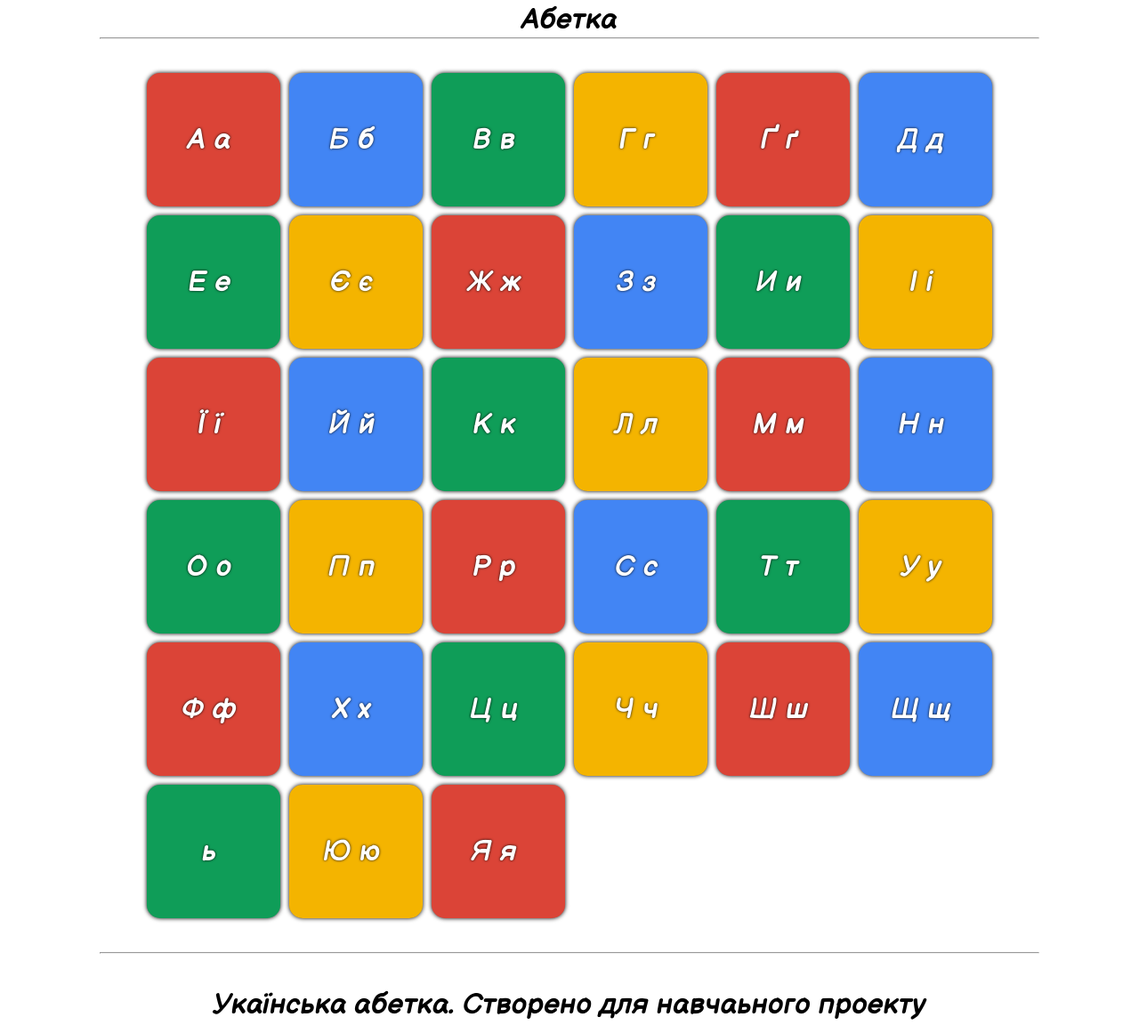
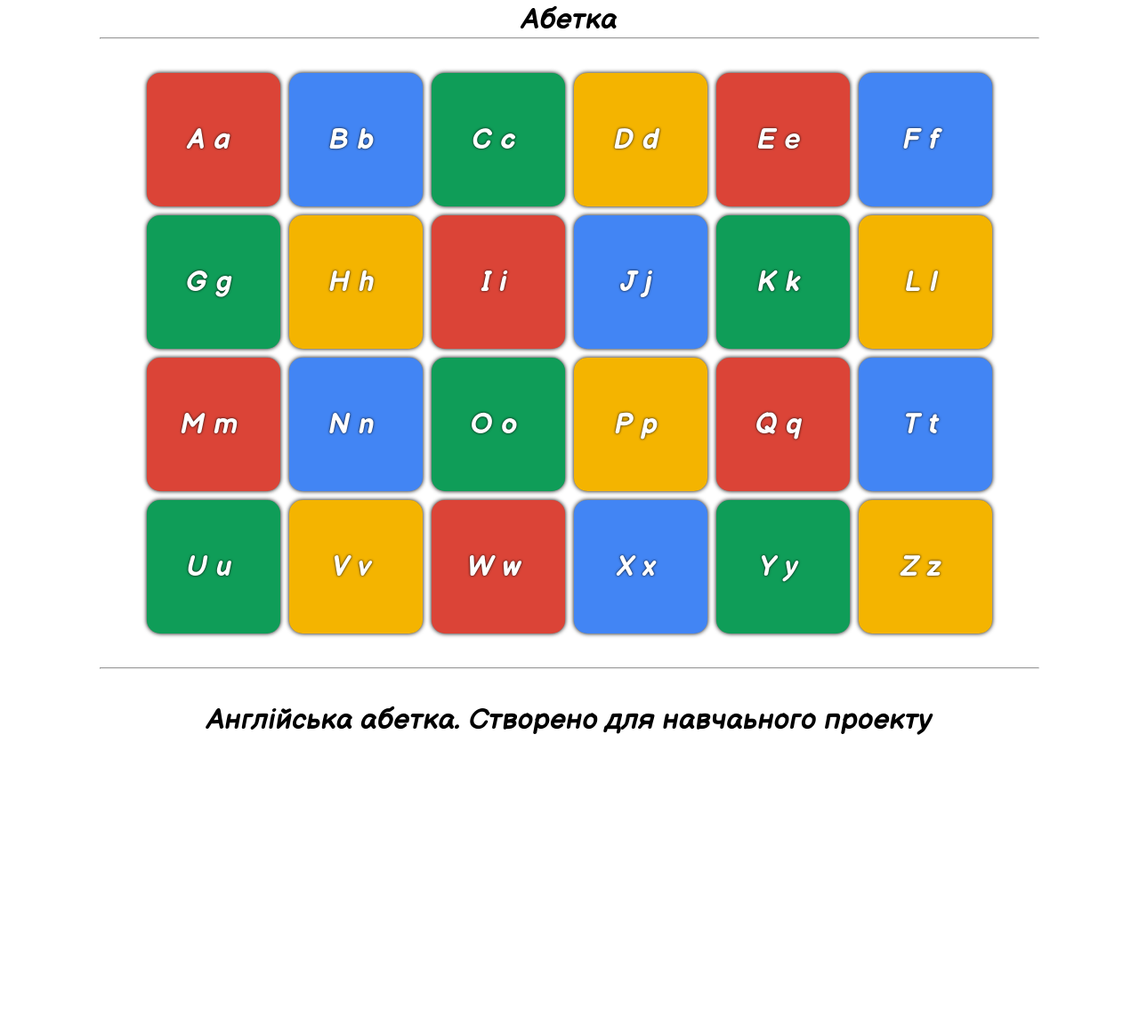
Before and after one commit to danylo56/alphabet, a plain HTML site: page index.html in a window 1280 px wide. Shown: the part 812-1964 px from the top of the page at 89% size. After the commit the page ends 1656 px from the top, so only its background shows below. Drawn offline with Linux system fonts and the light colour scheme.

Commit message:
Changed mp3 files to speech synthesis

```diff
--- a/index.html
+++ b/index.html
@@ -6,18 +6,18 @@
     <link rel="stylesheet" href="css/style.css">
     <link href="https://fonts.googleapis.com/css2?family=Balsamiq+Sans:ital,wght@1,700&display=swap" rel="stylesheet">
     <link rel="stylesheet" href="https://stackpath.bootstrapcdn.com/font-awesome/4.7.0/css/font-awesome.min.css">
-    <title>АБВГ</title>
+    <title>ABCD</title>
     <link rel="icon" href="https://img.icons8.com/flat_round/64/000000/abc.png" type="image/png">
 </head>
 <body>
     <nav class="navbar">
         <h3 class="navbar-brand">
-            <p class="jumped-letter" style="color: #DB4437">А</p>
-            <p class="jumped-letter" style="color: #F4B400">Б</p>
-            <p class="jumped-letter" style="color: #4285F4">В</p>
-            <p class="jumped-letter" style="color: #0F9D58">Г</p>
+            <p class="jumped-letter" style="color: #DB4437">A</p>
+            <p class="jumped-letter" style="color: #F4B400">B</p>
+            <p class="jumped-letter" style="color: #4285F4">C</p>
+            <p class="jumped-letter" style="color: #0F9D58">D</p>
         </h3>
-        <h1 class="navbar-title">Абетка для наймолодших</h1>
+        <h1 class="navbar-title">Англійська абетка для наймолодших</h1>
         <a href="#alphabet"><i class="fa fa-chevron-down"></i></a>
     </nav>
 
@@ -25,45 +25,36 @@
         <h1>Абетка</h1>
         <hr><br><br>
         <div class="alphabet-box" id="alphabet">
-            <div class="letter-box r" onclick="play('a')"><p>Аа</p></div>
-            <div class="letter-box b" onclick="play('b')"><p>Бб</p></div>
-            <div class="letter-box g" onclick="play('v')"><p>Вв</p></div>
-            <div class="letter-box y" onclick="play('h')"><p>Гг</p> </div>
-            <div class="letter-box r" onclick="play('g')"><p>Ґґ</p></div>
-            <div class="letter-box b" onclick="play('d')"><p>Дд</p></div>
-            <div class="letter-box g" onclick="play('e')"><p>Ее</p></div>
-            <div class="letter-box y" onclick="play('ye')"><p>Єє</p></div>
-            <div class="letter-box r" onclick="play('zh')"><p>Жж</p></div>
-            <div class="letter-box b" onclick="play('z')"><p>Зз</p></div>
-            <div class="letter-box g" onclick="play('y')"><p>Ии</p></div>
-            <div class="letter-box y" onclick="play('i')"><p>Іі</p></div>
-            <div class="letter-box r" onclick="play('yi')"><p>Її</p></div>
-            <div class="letter-box b" onclick="play('yy')"><p>Йй</p></div>
-            <div class="letter-box g" onclick="play('k')"><p>Кк</p></div>
-            <div class="letter-box y" onclick="play('l')"><p>Лл</p></div>
-            <div class="letter-box r" onclick="play('m')"><p>Мм</p></div>
-            <div class="letter-box b" onclick="play('n')"><p>Нн</p></div>
-            <div class="letter-box g" onclick="play('o')"><p>Оо</p></div>
-            <div class="letter-box y" onclick="play('p')"><p>Пп</p></div>
-            <div class="letter-box r" onclick="play('r')"><p>Рр</p></div>
-            <div class="letter-box b" onclick="play('s')"><p>Сс</p></div>
-            <div class="letter-box g" onclick="play('t')"><p>Тт</p></div>
-            <div class="letter-box y" onclick="play('u')"><p>Уу</p></div>
-            <div class="letter-box r" onclick="play('f')"><p>Фф</p></div>
-            <div class="letter-box b" onclick="play('kh')"><p>Xx</p></div>
-            <div class="letter-box g" onclick="play('ts')"><p>Цц</p></div>
-            <div class="letter-box y" onclick="play('ch')"><p>Чч</p></div>
-            <div class="letter-box r" onclick="play('sh')"><p>Шш</p></div>
-            <div class="letter-box b" onclick="play('shch')"><p>Щщ</p></div>
-            <div class="letter-box g" onclick="play('un')"><p>ь</p></div>
-            <div class="letter-box y" onclick="play('yu')"><p>Юю</p></div>
-            <div class="letter-box r" onclick="play('ya')"><p>Яя</p></div>
+            <div class="letter-box r" onclick="play('А', 'an apple')"><p>Aa</p></div>
+            <div class="letter-box b" onclick="play('B', 'bear')"><p>Bb</p></div>
+            <div class="letter-box g" onclick="play('C', 'cat')"><p>Cc</p></div>
+            <div class="letter-box y" onclick="play('D', 'dog')"><p>Dd</p> </div>
+            <div class="letter-box r" onclick="play('E', 'elephant')"><p>Ee</p></div>
+            <div class="letter-box b" onclick="play('F', 'fish')"><p>Ff</p></div>
+            <div class="letter-box g" onclick="play('G', 'giraffe')"><p>Gg</p></div>
+            <div class="letter-box y" onclick="play('H', 'house')"><p>Hh</p></div>
+            <div class="letter-box r" onclick="play('I', 'ice-cream')"><p>Ii</p></div>
+            <div class="letter-box b" onclick="play('J', 'juice')"><p>Jj</p></div>
+            <div class="letter-box g" onclick="play('K', 'kite')"><p>Kk</p></div>
+            <div class="letter-box y" onclick="play('L', 'lion')"><p>Ll</p></div>
+            <div class="letter-box r" onclick="play('O', 'orange')"><p>Mm</p></div>
+            <div class="letter-box b" onclick="play('P', 'pen')"><p>Nn</p></div>
+            <div class="letter-box g" onclick="play('Q', 'queen')"><p>Oo</p></div>
+            <div class="letter-box y" onclick="play('R', 'rainbow')"><p>Pp</p></div>
+            <div class="letter-box r" onclick="play('S', 'summer')"><p>Qq</p></div>
+            <div class="letter-box b" onclick="play('T', 'teddybear')"><p>Tt</p></div>
+            <div class="letter-box g" onclick="play('U', 'umbrella')"><p>Uu</p></div>
+            <div class="letter-box y" onclick="play('V', 'vegetables')"><p>Vv</p></div>
+            <div class="letter-box r" onclick="play('W', 'winter')"><p>Ww</p></div>
+            <div class="letter-box b" onclick="play('X', 'zoo')"><p>Xx</p></div>
+            <div class="letter-box g" onclick="play('Y', 'yellow')"><p>Yy</p></div>
+            <div class="letter-box y" onclick="play('Z', 'zebra')"><p>Zz</p></div>
         </div>
         <br><br>
         <hr>
         <div class="footer">
             <br><br>
-            <h1>Укаїнська абетка. Створено для навчаьного проекту</h1>
+            <h1>Англійська абетка. Створено для навчаьного проекту</h1>
         </div>
     </div>
 
--- a/script.js
+++ b/script.js
@@ -1,7 +1,13 @@
-function play(letter){
-    let audio = new Audio('sounds/letter_' + letter + ".mp3");
-    audio.play();
+function play(letter, thing){
+    speak("Letter " + letter);
+    speak(thing)
+}
 
+function speak(text){
+    let synth = window.speechSynthesis;
+    var utterThis = new SpeechSynthesisUtterance(text);
+    utterThis.rate = 0.7;
+    synth.speak(utterThis);
 }
 
 document.querySelectorAll('a[href^="#"]').forEach(anchor => {
```
Also changed, not shown: 7 other files.
